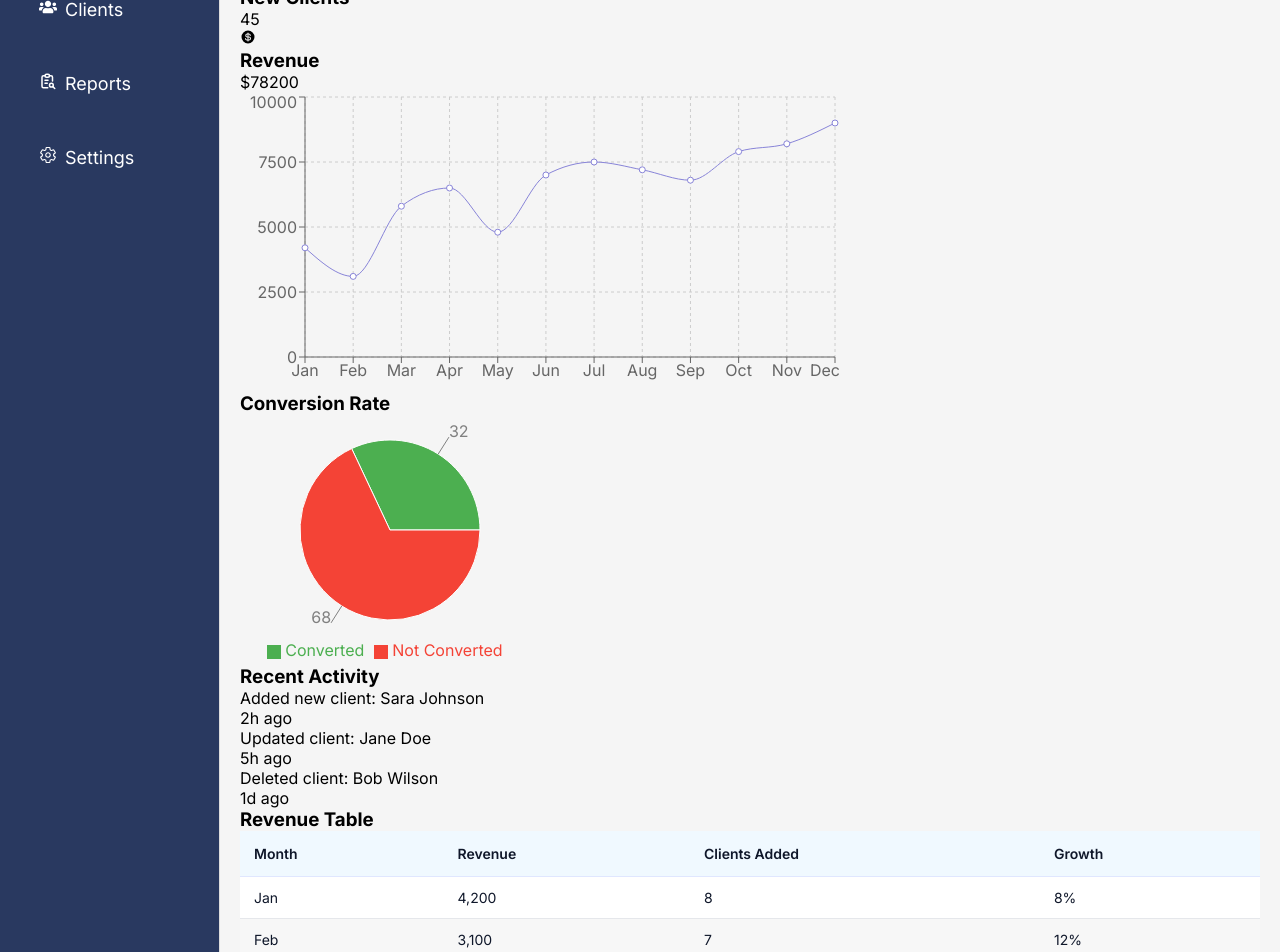
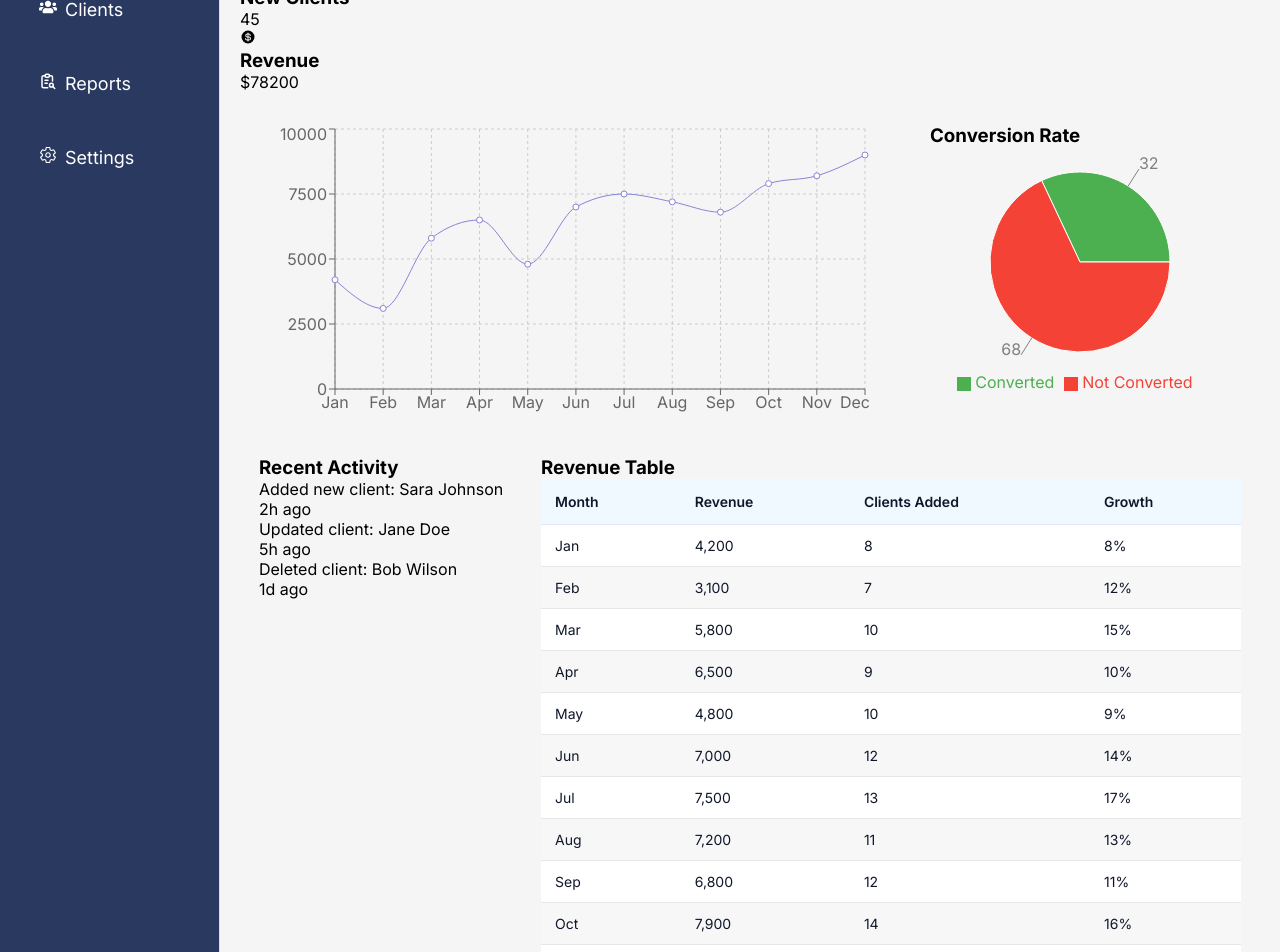
Before and after one commit to FixedBits/client-dashboard, a React (Vite) app: page / in a window 1280 px wide. Shown: the part 180-1132 px from the top of the page. Built offline with nearby package versions, Linux system fonts and the light colour scheme.

Commit message:
Add: Styling to components + display flex

```diff
--- a/src/styles/ClientDashboard.css
+++ b/src/styles/ClientDashboard.css
@@ -30,6 +30,17 @@
   background: #1d4ed8;
 }
 
+.charts-row {
+  display: flex;
+  justify-content: space-around;
+  margin: 2rem 0;
+}
+
+.bottom-row {
+  display: flex;
+  justify-content: space-around;
+}
+
 /* Dark mode styling */
 .dashboard.dark-mode {
   background: rgb(44, 43, 43);
```
